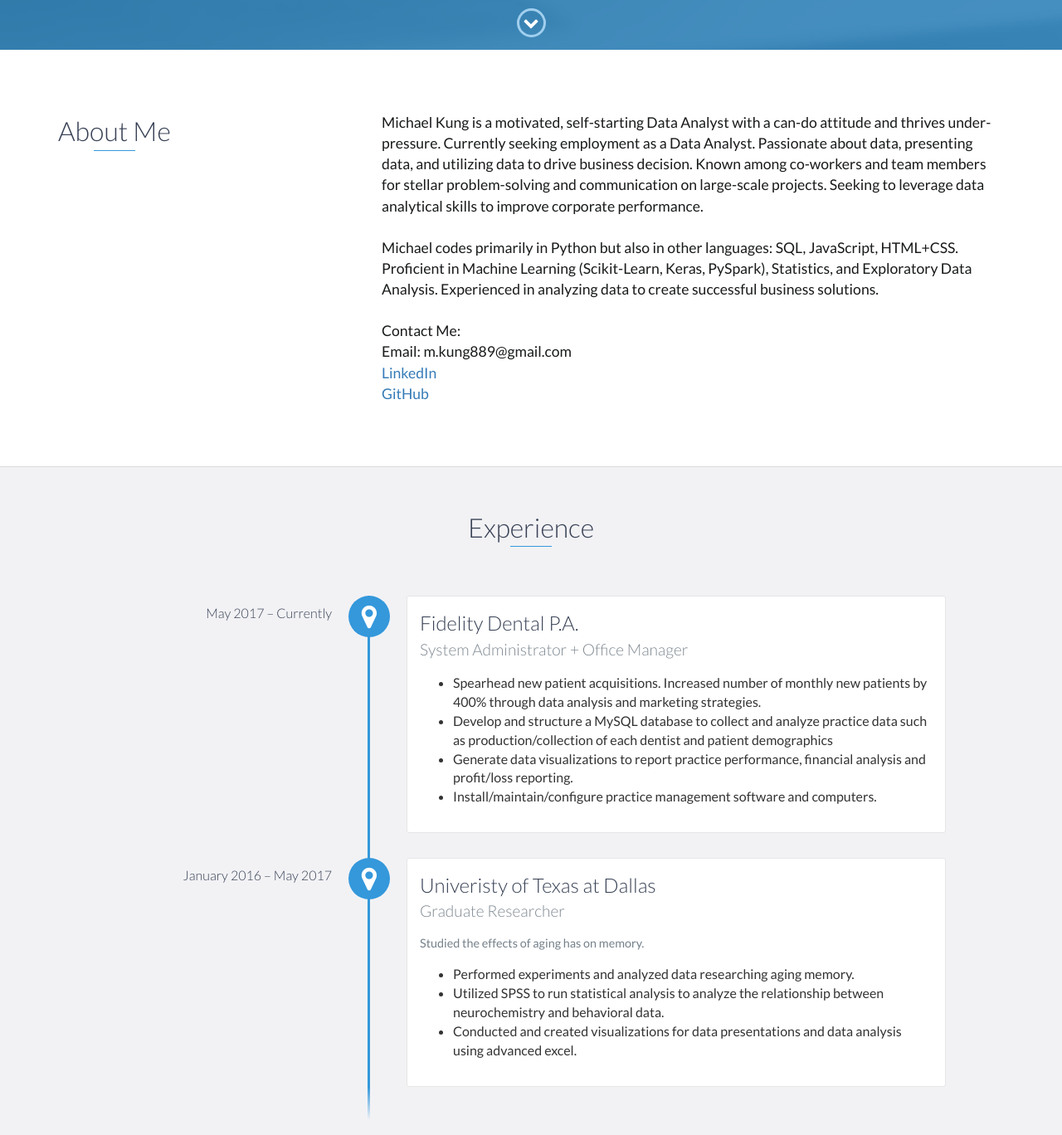
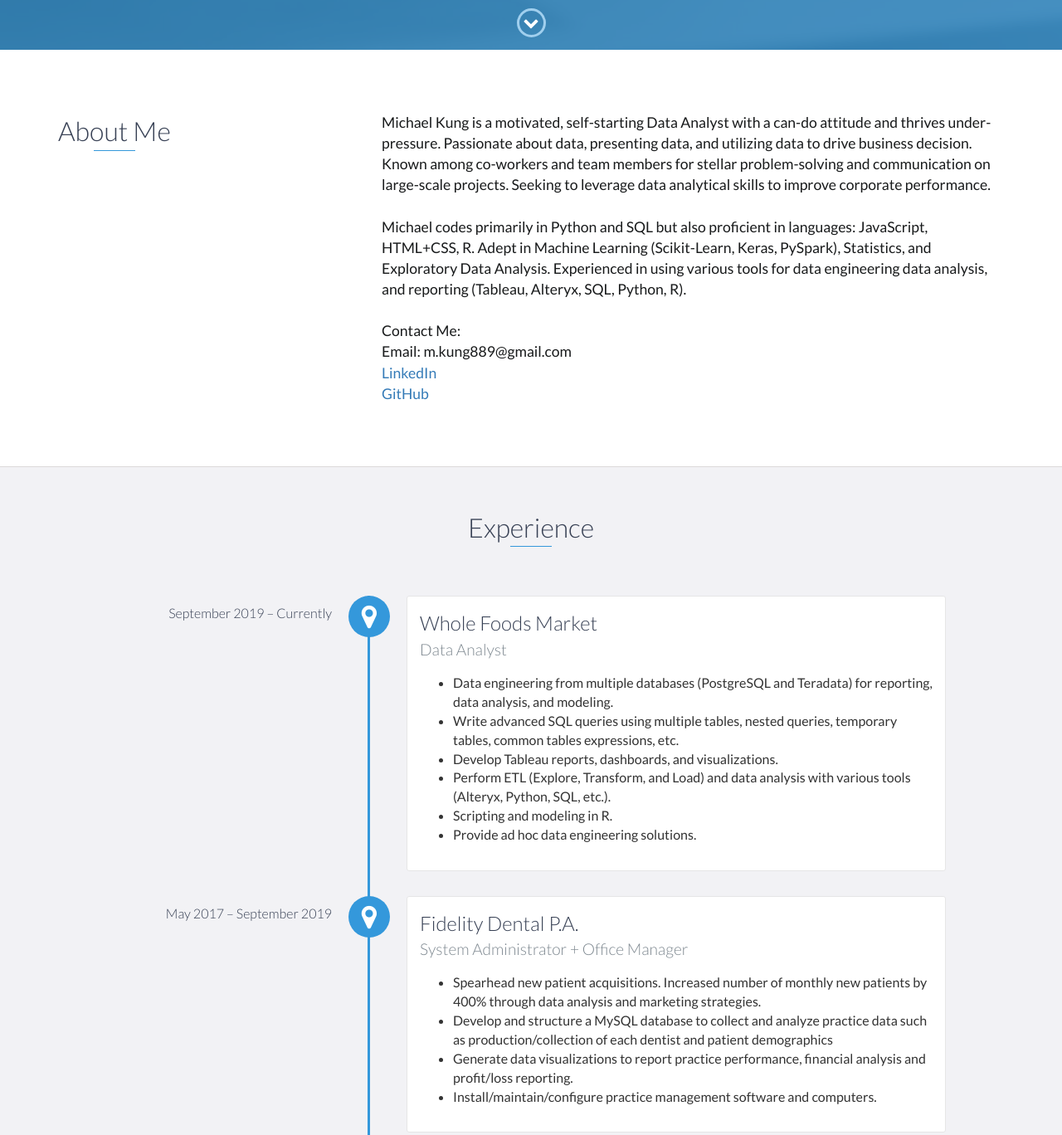
Before and after one commit to mkung8889/mkung8889.github.io, a website: page index.html in a window 1280 px wide. Shown: the part 740-2108 px from the top of the page at 83% size. Drawn offline with nearby package versions, Linux system fonts and the light colour scheme.

Commit message:
update html and aupdated resume file

```diff
--- a/index.html
+++ b/index.html
@@ -39,9 +39,9 @@
             <li>
                 <a href="#skills">Skills</a>
             </li>
-            <li>
+            <!-- <li>
                 <a href="#contact">Contact</a>
-            </li>
+            </li> -->
         </ul>
     </header>
     <!-- End header -->
@@ -75,15 +75,14 @@
                 <div class="col-md-8">
                     <p>
                         Michael Kung is a motivated, self-starting Data Analyst with a can-do attitude and thrives under-pressure.
-                        Currently seeking employment as a Data Analyst.
                         Passionate about data, presenting data, and utilizing data to drive business decision.
                         Known among co-workers and team members for stellar problem-solving and communication on large-scale projects.
                         Seeking to leverage data analytical skills to improve corporate performance.
                         <br>
                         <br>
-                        Michael codes primarily in Python but also in other languages: SQL, JavaScript, HTML+CSS.
-                        Proficient in Machine Learning (Scikit-Learn, Keras, PySpark), Statistics, and Exploratory Data Analysis.
-                        Experienced in analyzing data to create successful business solutions.
+                        Michael codes primarily in Python and SQL but also proficient in languages: JavaScript, HTML+CSS, R.
+                        Adept in Machine Learning (Scikit-Learn, Keras, PySpark), Statistics, and Exploratory Data Analysis.
+                        Experienced in using various tools for data engineering data analysis, and reporting (Tableau, Alteryx, SQL, Python, R).
                         <br>
                         <br>
                         Contact Me:
@@ -103,7 +102,21 @@
     <div id="experience" class="background-alt">
         <h2 class="heading">Experience</h2>
         <div id="experience-timeline">
-            <div data-date="May 2017 – Currently">
+            <div data-date="September 2019 – Currently">
+                <h3>Whole Foods Market</h3>
+                <h4>Data Analyst</h4>
+                <p>
+                    <ul>
+                        <li>Data engineering from multiple databases (PostgreSQL and Teradata) for reporting, data analysis, and modeling.</li>
+                        <li>Write advanced SQL queries using multiple tables, nested queries, temporary tables, common tables expressions, etc. </li>
+                        <li>Develop Tableau reports, dashboards, and visualizations.</li>
+                        <li>Perform ETL (Explore, Transform, and Load) and data analysis with various tools (Alteryx, Python, SQL, etc.).</li>
+                        <li>Scripting and modeling in R.</li>
+                        <li>Provide ad hoc data engineering solutions.</li>
+                    </ul>
+                </p>
+                </div>
+            <div data-date="May 2017 – September 2019">
                 <h3>Fidelity Dental P.A.</h3>
                 <h4>System Administrator + Office Manager</h4>
                 <p>
@@ -142,9 +155,9 @@
             </p>
         </div>
         <div class="education-block">
-            <h3>University of Texas at Austin McCombs </h3>
+            <h3>University of Texas at Austin McCombs - Red McCombs School of Business</h3>
             <span class="education-date">Oct 2018 - April 2019</span>
-            <h4>Data Analysis and Visualization Boot Camp</h4>
+            <h4>Data Analysis and Visualization Certficiate</h4>
             <!-- <p>
                 insert description
             </p> -->
@@ -259,13 +272,14 @@
             <li>Machine Learning</li>
             <li>Predictive Modeling</li>
             <li>Data Mining</li>
-            <li>Statistics</li>
-            <li>JavaScript</li>
+            <li>Data Engineering</li>
+            <li>Tableau</li>
+            <li>Alteryx</li>
             <li>SQL</li>
             <li>MongoDB</li>
+            <li>JavaScript</li>
             <li>HTML</li>
             <li>CSS</li>
-            <li>Tableau</li>
             <li>Git</li>
             <li>SPSS</li>
             <li>Advanced Excel</li>
@@ -306,9 +320,9 @@
                         <li>
                             <a href="https://github.com/mkung8889" target="_blank"><i class="fa fa-github" aria-hidden="true"></i></a>
                         </li>
-                        <li>
+                        <!-- <li>
                             <a href="https://stackoverflow.com/" target="_blank"><i class="fa fa-stack-overflow" aria-hidden="true"></i></a>
-                        </li>
+                        </li> -->
                         <li>
                             <a href="https://www.linkedin.com/in/michael-k-368b0b6b" target="_blank"><i class="fa fa-linkedin" aria-hidden="true"></i></a>
                         </li>
```
Also changed, not shown: 1 other file.
